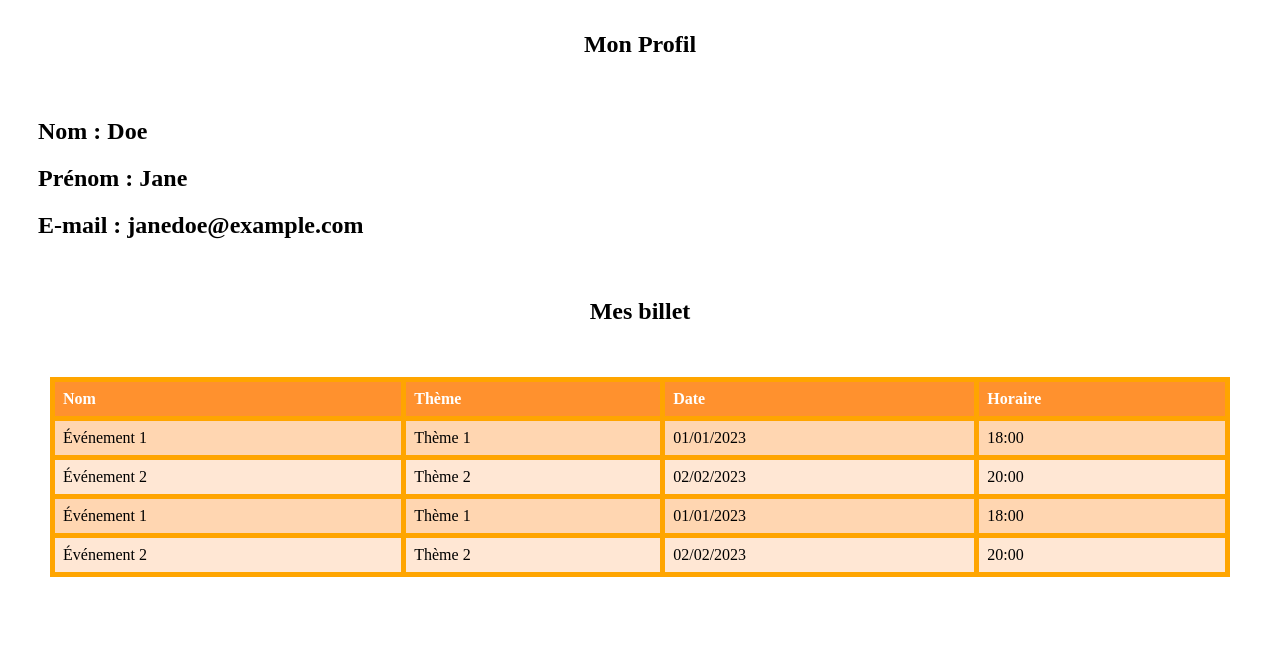
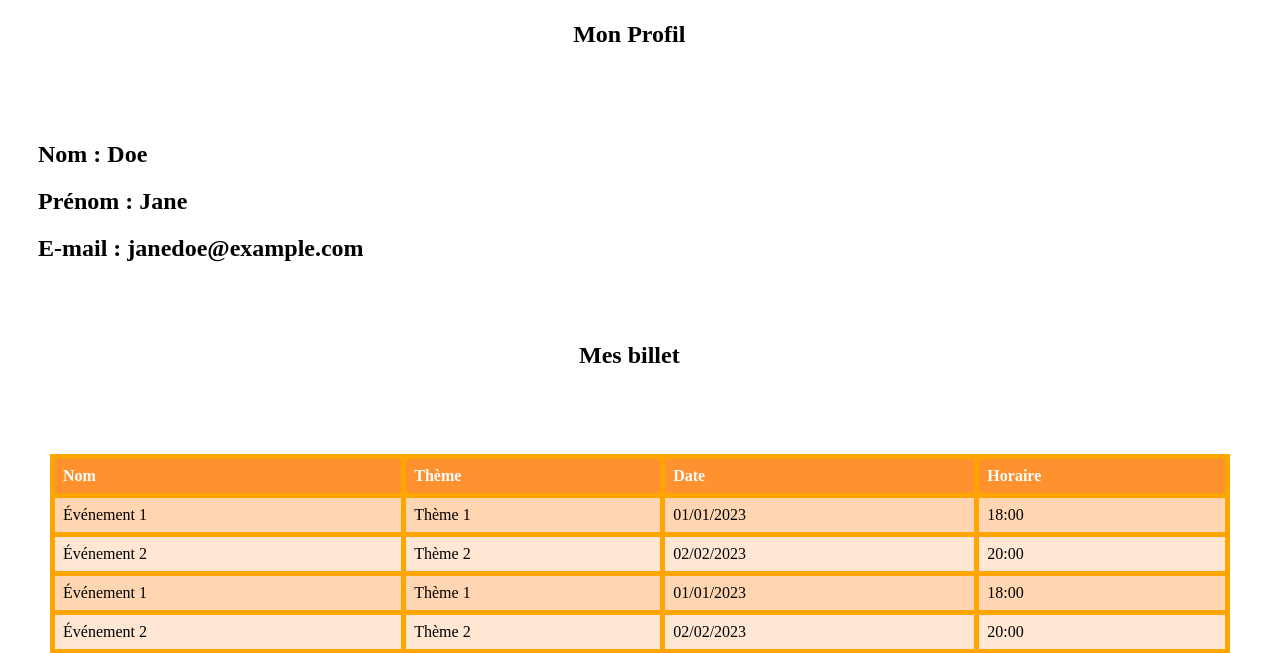
Before and after one commit to NicoRiri/NRV.net, a PHP site: page / in a window 1280 px wide. Shown: the part 331-984 px from the top of the page. Before the commit the page ends 908 px from the top, so only its background shows below. Run offline with PHP 8.4, Linux system fonts and the light colour scheme; style sheets or scripts are compiled from the project's sources.

Commit message:
Profil V.3 +scss fini

```diff
--- a/front/profil/index.html
+++ b/front/profil/index.html
@@ -14,7 +14,7 @@
 <body>
 <div class="background"></div>
 <div class="profile-container">
-    <div class="profile-header">
+    <div class="profile-header box">
         <h2>Mon Profil</h2>
     </div>
     <div class="profile-info box">
@@ -22,7 +22,7 @@
         <h2>Prénom : Jane</h2>
         <h2>E-mail : janedoe@example.com</h2>
     </div>
-    <div class="ticket-header">
+    <div class="ticket-header box">
         <h2>Mes billet</h2>
     </div>
     <div class="ticket-table box">
--- a/front/profil/profil.scss
+++ b/front/profil/profil.scss
@@ -7,16 +7,26 @@
 
 .profile-header {
   text-align: center;
-  padding: 10px;
+  width: 150px;
+//le mettre au millieu
+  margin-left: 43%;
+  margin-bottom: 30px;
+  height: 80px;
 }
 .ticket-header {
   text-align: center;
-  padding: 10px;
+  width: 150px;
+  //le mettre au millieu
+  margin-left: 43%;
+  margin-top: 30px;
+  margin-bottom: 30px;
+  height: 80px;
 }
 .profile-info {
+  padding: 10px;
 
-  padding: 10px;
 }
+
 .ticket-table {
   padding: 10px;
 }
```
